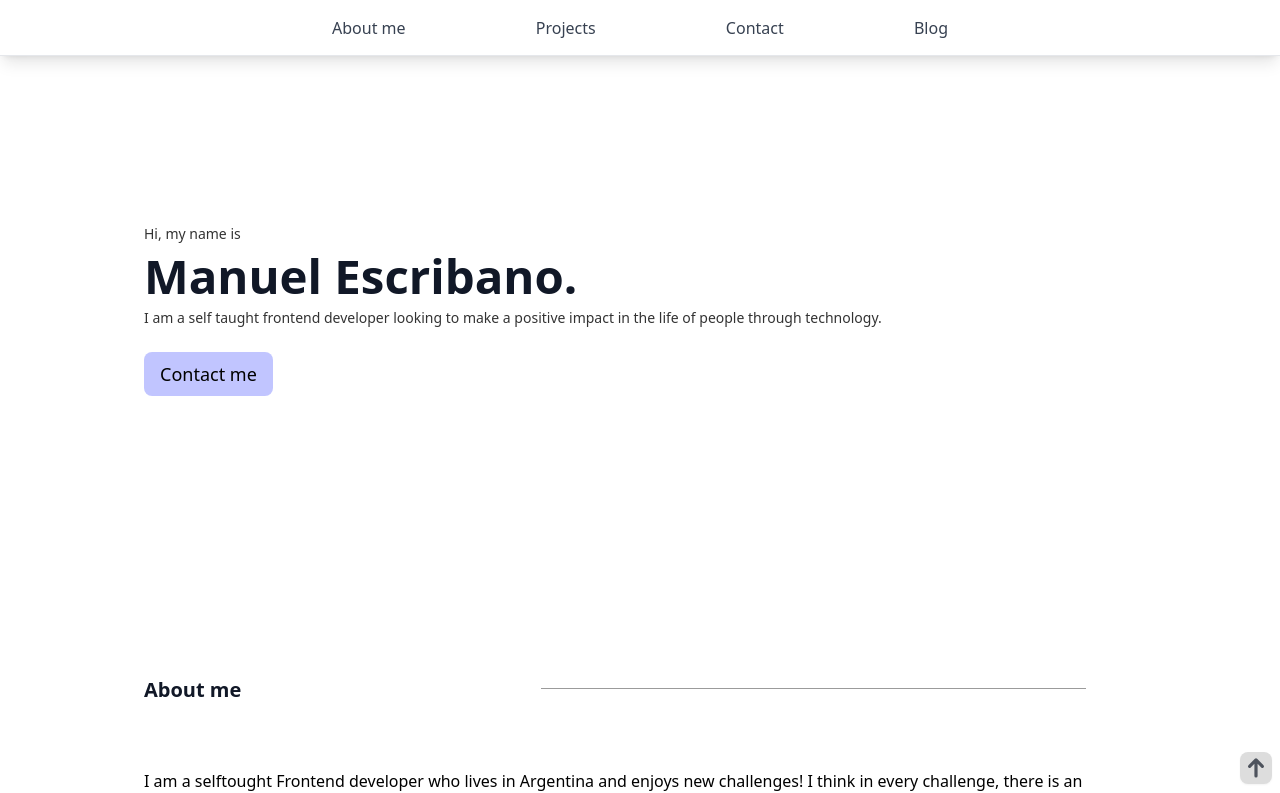
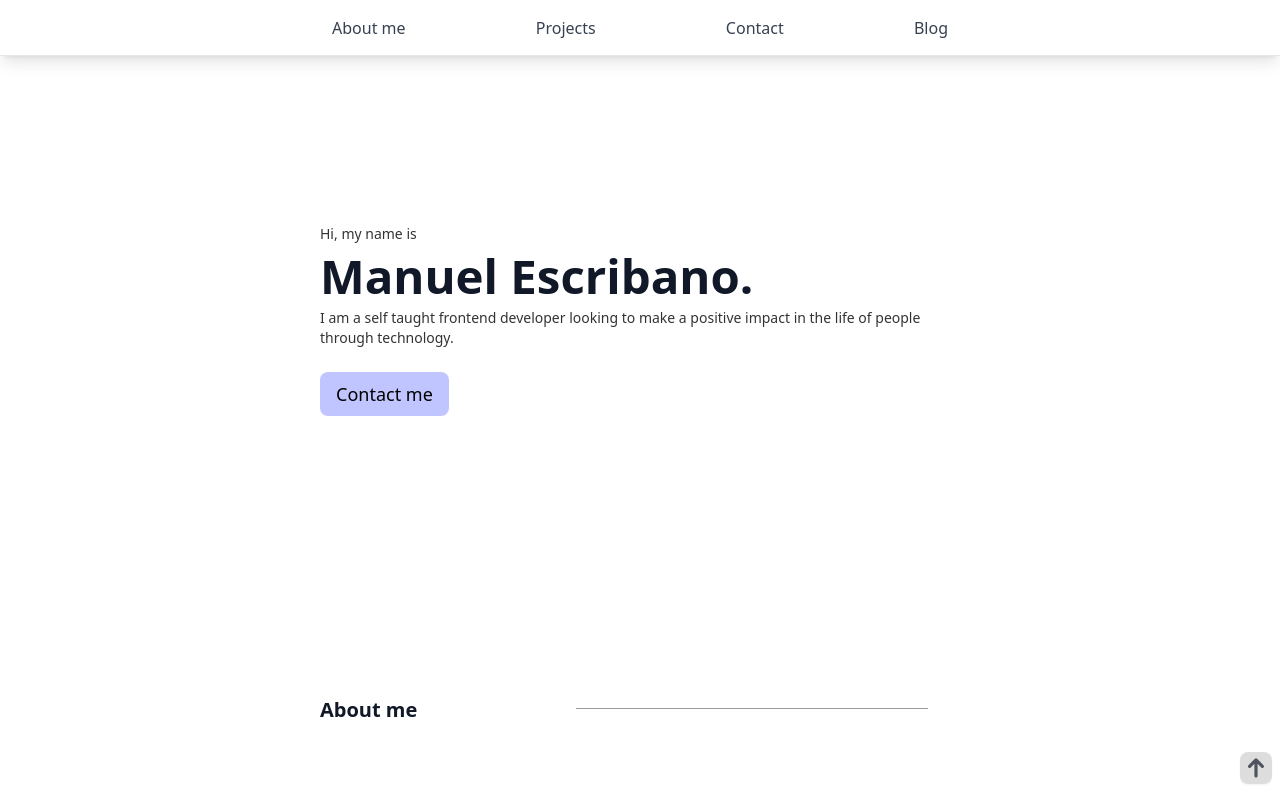
Before and after one commit to LPRegen/portfolio, a Next.js app: page / in a window 1280 px wide. Shown: the top 793 px of the page. Built offline with nearby package versions, Linux system fonts and the light colour scheme.

Commit message:
refactor: add margin for different screen resolutions

```diff
--- a/pages/index.tsx
+++ b/pages/index.tsx
@@ -11,7 +11,7 @@ const Home: NextPage = () => {
   return (
     <>
       <Navbar />
-      <div className="flex flex-col gap-32 mx-12 pt-24 sm:mx-24 md:mx-36">
+      <div className="flex flex-col gap-32 mx-12 pt-24 sm:mx-24 md:mx-36 lg:mx-64 xl:mx-80 2xl:mx-96">
         <Hero />
         <AboutMe />
         <Projects />
```
